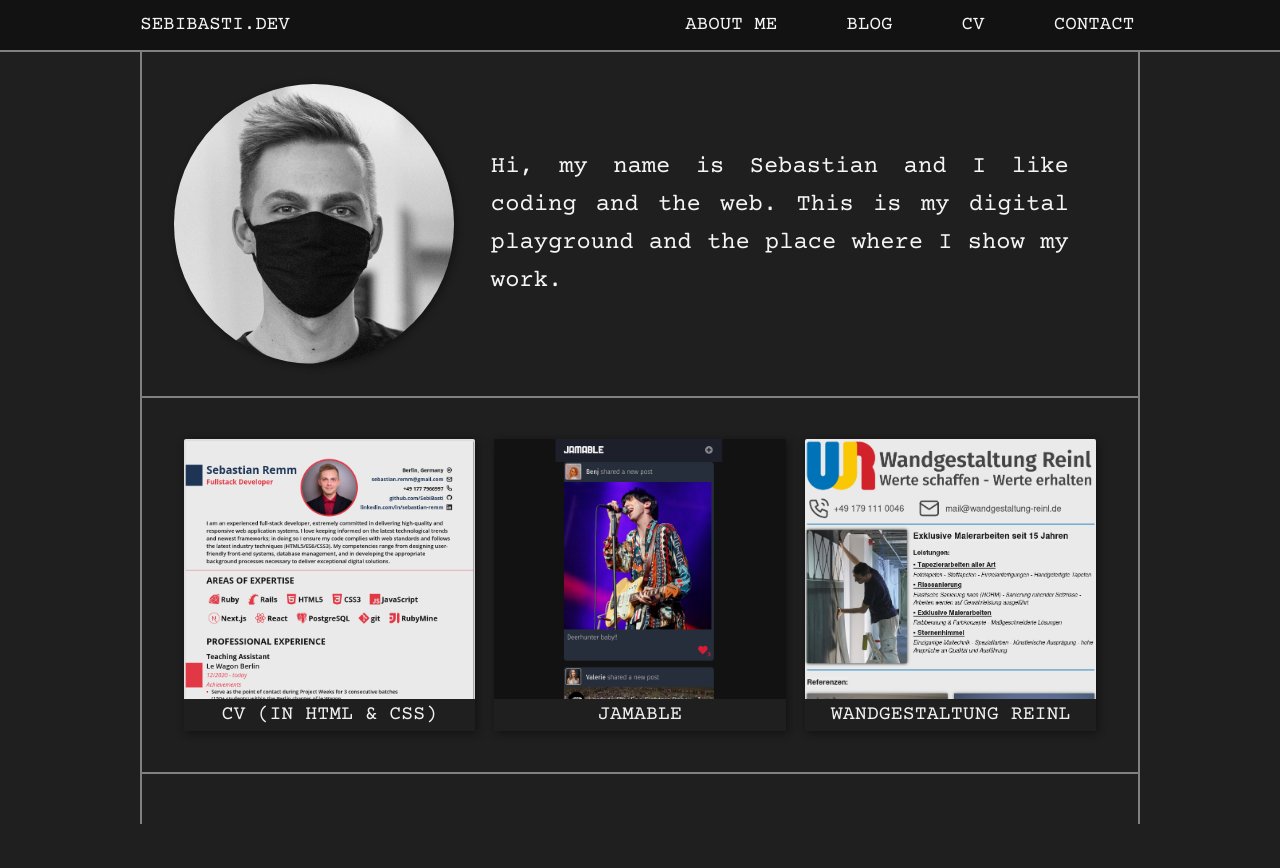
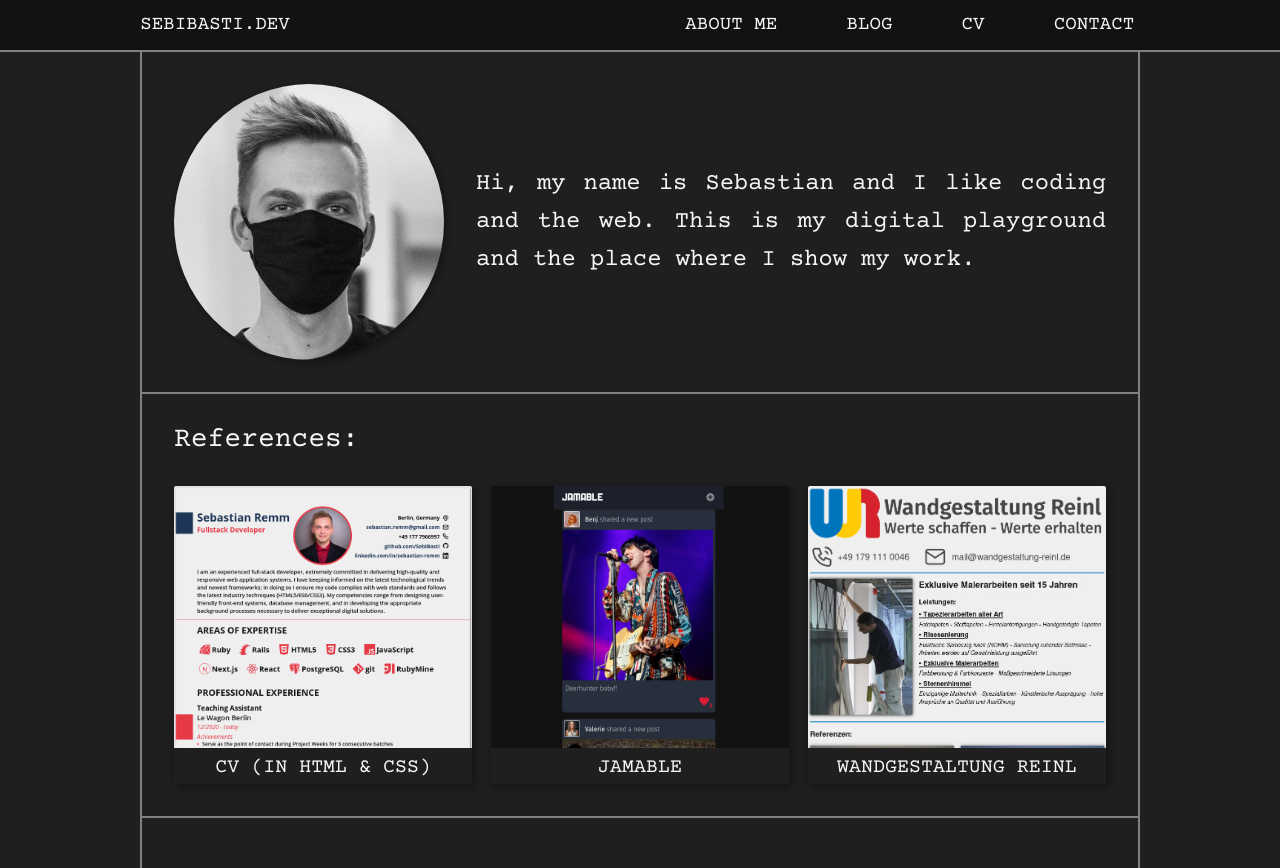
Before and after one commit to SebiBasti/sebibasti.dev, a Next.js app: page / in a window 1280 px wide. Before the commit the page ends 824 px from the top, so only its background shows below. Built offline with nearby package versions, Linux system fonts and the light colour scheme.

Commit message:
yummy sweet css

```diff
--- a/components/projects.js
+++ b/components/projects.js
@@ -5,14 +5,16 @@
 
 export default function Projects() {
   return (
-    <section className={utilStyles['container-750']}>
+    <>
+      <h1 className={ utilStyles.header }>References:</h1>
+      <section className={ utilStyles[ 'container-750' ] }>
         { projectPictures.map( ( picture, ind) => {
           return (
             <a
               target="_blank"
               rel="noopener noreferrer"
               href={ picture.link }
-            className={ projects['picture-container'] }
+              className={ projects[ 'picture-container' ] }
               key={ ind }
               data-description={ picture.description }
             >
@@ -20,12 +22,12 @@
                 src={ picture }
                 alt={ picture.alt }
                 className={ projects.picture }
-              layout="fill"
                 placeholder="blur"
               />
             </a>
           )
         } ) }
       </section>
+    </>
   )
 }
--- a/pages/index.js
+++ b/pages/index.js
@@ -18,7 +18,6 @@
             src={profilePicture}
             alt="Profile picture Sebastian Remm"
             className={home.picture}
-            layout="fill"
             priority="true"
             placeholder="blur"
           />
--- a/styles/home.module.scss
+++ b/styles/home.module.scss
@@ -1,18 +1,10 @@
 .picture-container {
   position: relative;
-  width: 30%;
   filter: grayscale(100%);
-  padding: 1px;
+  line-height: 0;
   border-radius: 50%;
   box-shadow: 2px 2px 8px var(--black);
   transition: filter .4s ease-out;
-
-  // source: https://spin.atomicobject.com/2015/07/14/css-responsive-square/
-  &:after {
-    content: '';
-    display: block;
-    padding-bottom: 100%;
-  }
 
   &:hover {
     filter: none;
@@ -26,7 +18,7 @@
 
 .top-description {
   display: flex;
-  padding: 4% 0;
+  margin-top: 2rem;
   text-align: justify;
   hyphens: manual;
   font-size: min(calc(11px + 1vw), 24px);
@@ -45,7 +37,7 @@
   }
 
   .top-description {
-    padding: 4%;
+    margin: 0 0 0 2rem;
     width: 70%;
   }
 }
--- a/styles/navbar.module.scss
+++ b/styles/navbar.module.scss
@@ -107,10 +107,6 @@
     padding: 0.5em .3em;
     white-space: nowrap;
     transition: opacity 150ms ease-in-out;
-
-    &:hover {
-      color: var(--grey);
-    }
   }
 }
 
@@ -181,4 +177,16 @@
   }
 }
 
+@media ( hover: hover ) {
+  .nav {
+
+    a {
+
+      &:hover {
+        color: var(--grey);
+      }
+    }
+  }
+}
+
 // TODO: insert comments
--- a/styles/projects.module.scss
+++ b/styles/projects.module.scss
@@ -1,19 +1,17 @@
 .picture-container {
   display: block;
   position: relative;
-  height: auto;
-  width: 100%;
-  margin: .6rem;
+  line-height:  0;
+  margin: 5% 0;
   border-radius: 2px;
   box-shadow: 2px 2px 8px var(--black);
-  opacity: 98%;
-  transition: opacity .4s ease-out;
 
-  // source: https://spin.atomicobject.com/2015/07/14/css-responsive-square/
-  &:before {
-    content: '';
-    display: block;
-    padding-top: 100%;
+  &:first-child {
+    margin: 0;
+  }
+
+  &:last-child {
+    margin: 0;
   }
 
   &:after {
@@ -23,14 +21,42 @@
     bottom: 0;
     width: 100%;
     height: auto;
+    padding: .2em .4rem 0 .4rem;
+    line-height: 1.6;
     background: var(--light-black);
     color: var(--white);
-    --font-calc: calc(16px + (20 - 16) * ((100vw - 500px) / (1000 - 500)));
-    font-size: clamp(16px, var(--font-calc), 20px);
+    --font-calc: calc(14px + (24 - 14) * ((100vw - 320px) / (750 - 320)));
+    font-size: clamp(14px, var(--font-calc), 24px);
     text-transform: uppercase;
     text-align: center;
-    transition: transform .4s, box-shadow .4s;
+  }
+
+  .picture {
+    border-radius: 2px;
+  }
+}
+
+@media screen and (min-width: 750px) {
+  .picture-container {
+    width: 100%;
+    margin: 0 2%;
+
+    &:after {
+      --font-calc: calc(14px + (20 - 14) * ((100vw - 750px) / (1000 - 750)));
+      font-size: clamp(14px, var(--font-calc), 20px);
+    }
+  }
+}
+
+@media ( hover: hover ) {
+  .picture-container {
+    opacity: 98%;
+    transition: opacity .4s ease-out;
+
+    &:after {
+      opacity: 0;
       transform-origin: top;
+      transition: transform .4s, box-shadow .4s, opacity .4s;
     }
 
     div {
@@ -42,15 +68,15 @@
       opacity: 100%;
 
       &:after {
-      transform: scaleX(1.05) scaleY(1.25);
+        transform: scaleX(1.06) scaleY(1.25);
         transform-origin: top;
         box-shadow: 2px 2px 8px var(--black);
-      transition: transform .4s, box-shadow .4s;
+        opacity: 100%;
+        transition: transform .4s, box-shadow .4s, opacity .4s;
       }
     }
 
     .picture {
-    border-radius: 2px;
       transition: transform .4s;
 
       &:hover {
@@ -59,9 +85,4 @@
       }
     }
   }
-
-@media ( hover: none ) {
-  .picture-container {
-
 }
-}
--- a/styles/utils.module.scss
+++ b/styles/utils.module.scss
@@ -1,3 +1,10 @@
+.header {
+    margin: 2rem 2rem 0;
+    --font-calc: calc(20px + (28 - 20) * ((100vw - 320px) / (1000 - 320)));
+    font-size: clamp(20px, var(--font-calc), 28px);
+    line-height: 1;
+}
+
 .container-500 {
     width: 100%;
     border-bottom: 2px solid var(--grey);
@@ -23,3 +30,15 @@
         align-items: center;
     }
 }
+
+.emulated-flex-gap {
+    --gap: 2%;
+    //display: inline-flex;
+    //flex-wrap: wrap;
+    margin: calc(-1 * var(--gap)) 0 0 calc(-1 * var(--gap));
+    width: calc(100% + var(--gap));
+}
+
+.emulated-flex-gap > * {
+    margin: var(--gap) 0 0 var(--gap);
+}
```
Lines whose indentation alone changed are shown as unchanged.
